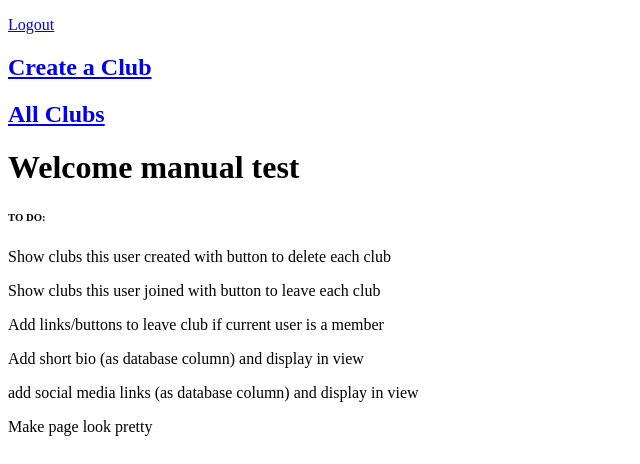
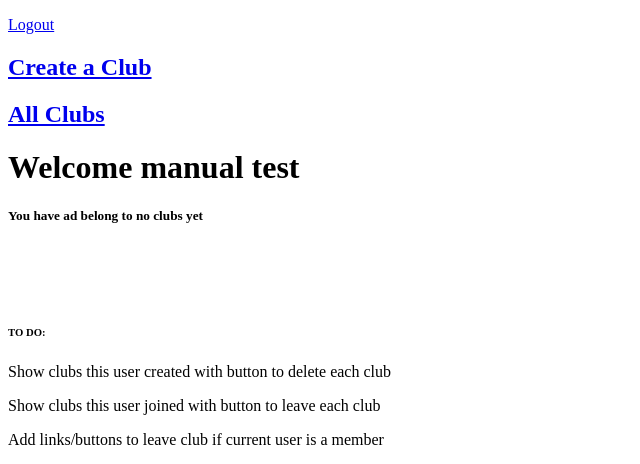
Before and after one commit to tbenis/club-registration, a Rails app: page /users/1 in a window 1280 px wide. Shown: the top 464 px of the page, without its empty margins (0-640 px from the left). Run offline with Rails 7, Linux system fonts and the light colour scheme; data comes from the database, SQL or seed files in the repository; style sheets or scripts are compiled from the project's sources.

Commit message:
displaying all clubs by a particular user

```diff
--- a/app/views/users/show.html.erb
+++ b/app/views/users/show.html.erb
@@ -1,4 +1,18 @@
 <h1>Welcome <%= @user.name %> </h1>
+<% if @user.clubs.length >= 1%>
+    <h5>Here are all  the  clubs you belong to</h5>
+
+
+    <% @user.clubs.each do |uc|%>
+        <p><%= link_to uc.name, club_path(uc.id) %> </p>
+    <%end%>
+<% else %>
+    <h5>You have ad belong to no clubs yet</h5>
+<%end%>
+
+<br>
+<br>
+<br>
 <h6>TO DO:</h6>
 
 
```
